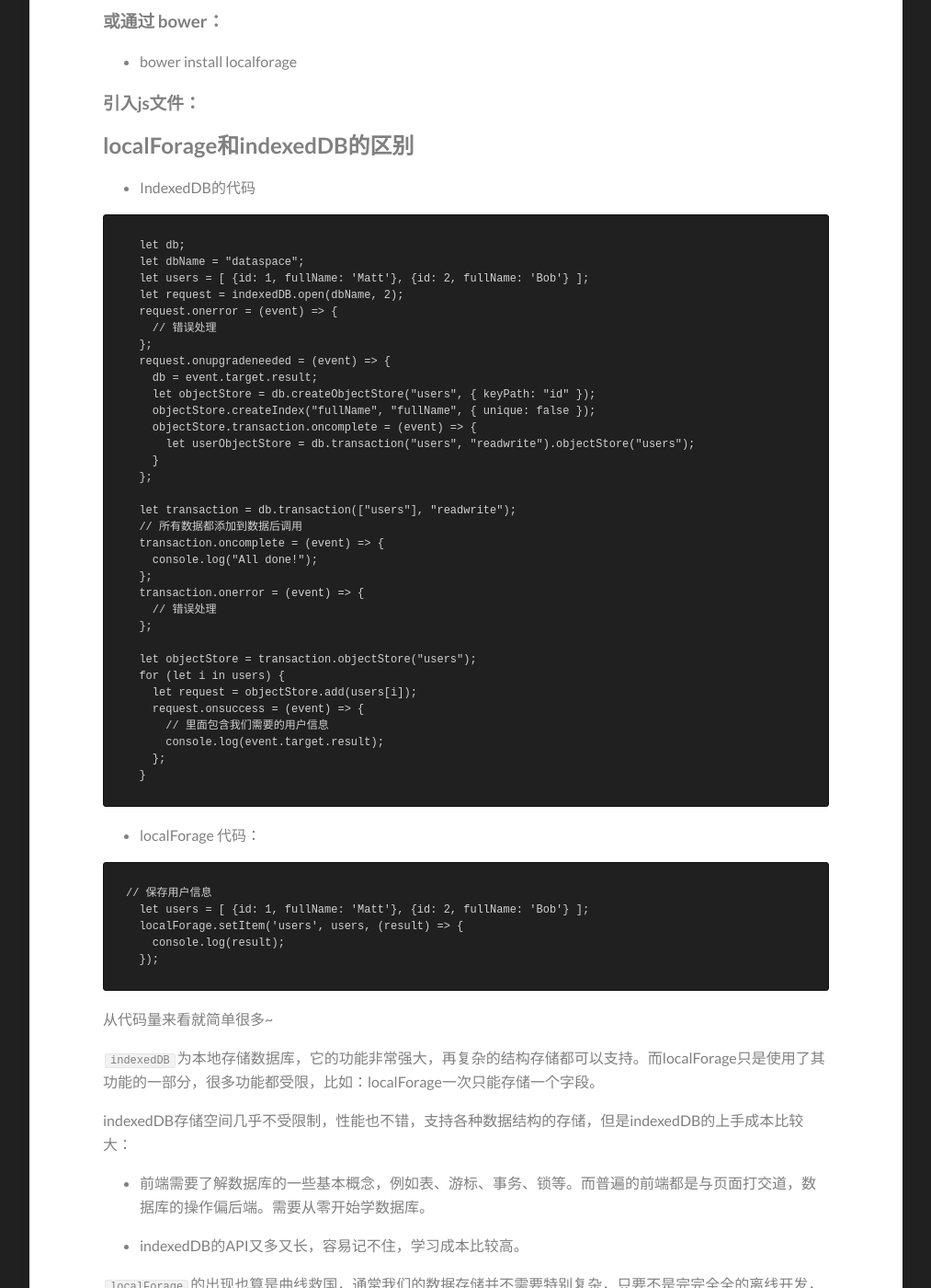
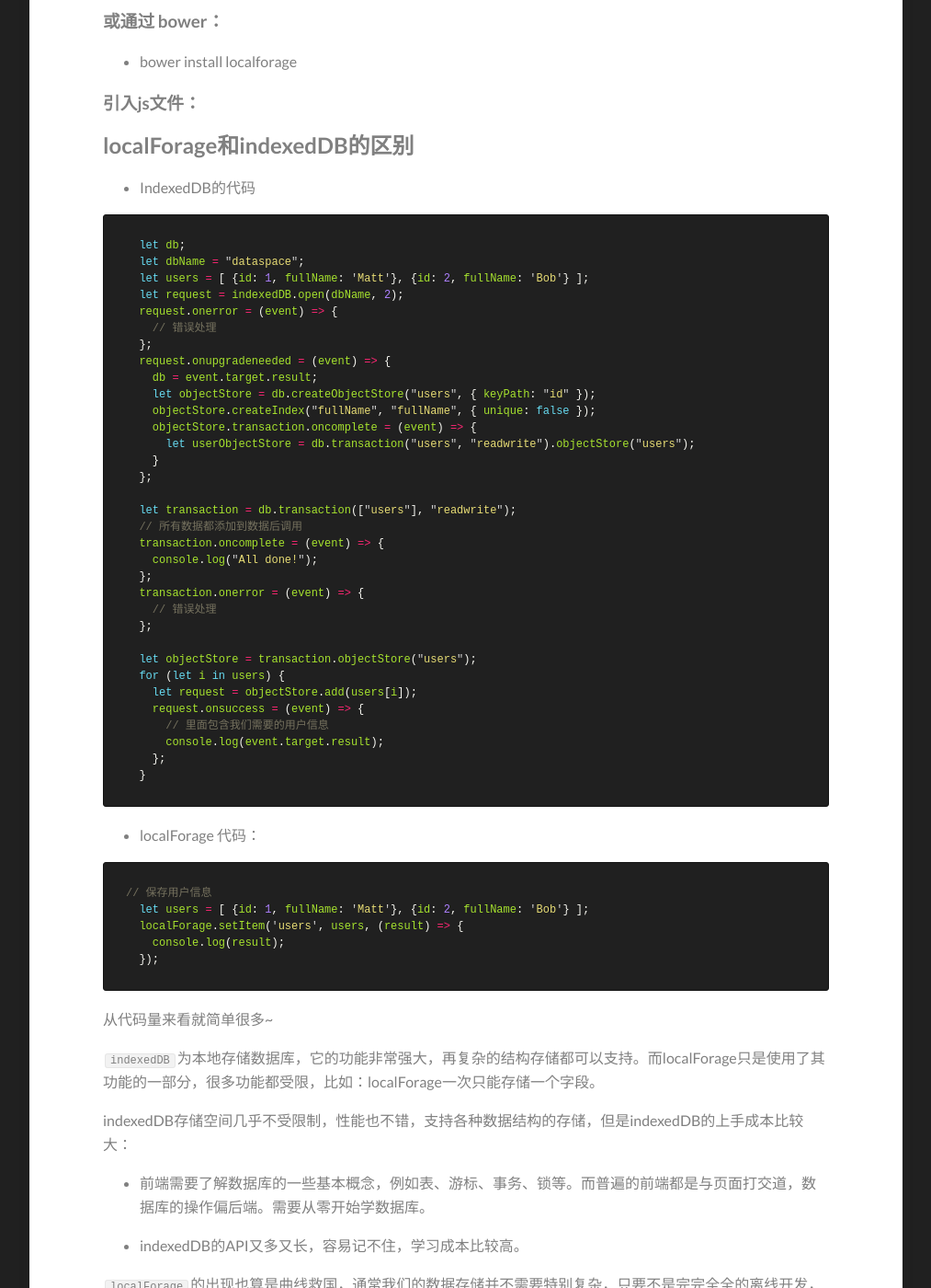
Before and after one commit to zhangjiali0627/zhangjiali0627.github.io, a Jekyll site: the page built from _posts/2020-05-17-localForage.md, in a window 1280 px wide and 1400 px high, scrolled down 1922 px. Shown: the whole window at 92% size, without its empty margins (133-1146 px from the left). Built offline with Jekyll 4.4.1, drawn with Linux system fonts in a browser that asks for light colours; some of the changed text lies outside the part shown.

Commit message:
fix: 测试

````diff
--- a/_posts/2020-05-17-localForage.md
+++ b/_posts/2020-05-17-localForage.md
@@ -63,7 +63,7 @@
 
 * IndexedDB的代码
 
-```html
+```js
   let db;
   let dbName = "dataspace";
   let users = [ {id: 1, fullName: 'Matt'}, {id: 2, fullName: 'Bob'} ];
@@ -101,7 +101,7 @@
 
 * localForage 代码：
 
-```html
+```js
 // 保存用户信息
   let users = [ {id: 1, fullName: 'Matt'}, {id: 2, fullName: 'Bob'} ];
   localForage.setItem('users', users, (result) => {
@@ -126,7 +126,7 @@
 
 比方说，你要下载一个用户的个人资料图片，并对其进行缓存以供离线使用。使用 localForage 很容易保存二进制数据：
 
-```html
+```js
   // 使用 AJAX 下载图片
   let request = new XMLHttpRequest();
 
@@ -149,7 +149,7 @@
 
 下次，只用三行代码就可以从缓存中把照片读取出来
 
-```html
+```js
   localForage.getItem('user_1_photo', (photo) => {
     // 获取到图片数据后，可以通过创建 data URI 或者其它方法来显示
     console.log(photo);
@@ -160,7 +160,7 @@
 
 如果你不喜欢在你的代码中使用回调，你可以使用 ES6 Promises，来替换 localForage 的回调参数。让我们使用上面的照片例子，看下使用 Promises 的代码：
 
-```html
+```js
   localForage.getItem('user_1_photo').then((photo) => {
     // 获取到图片数据后，可以通过创建 data URI 或者其它方法来显示
     console.log(photo);
````
